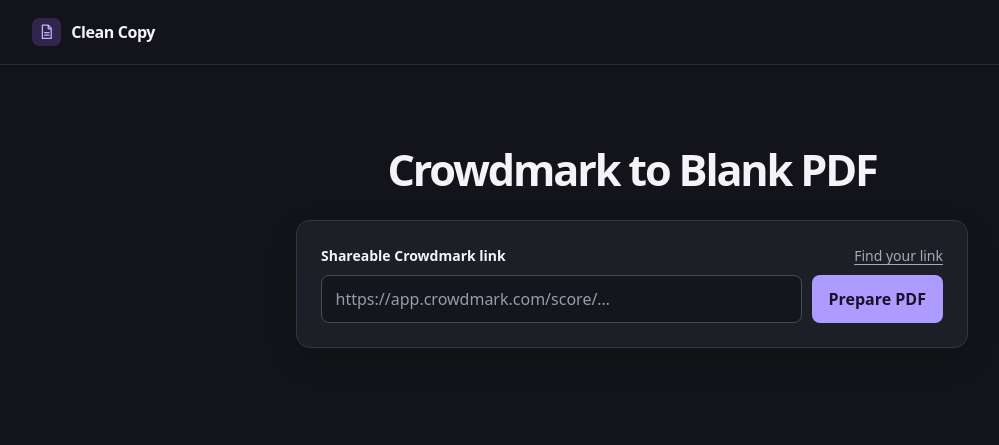
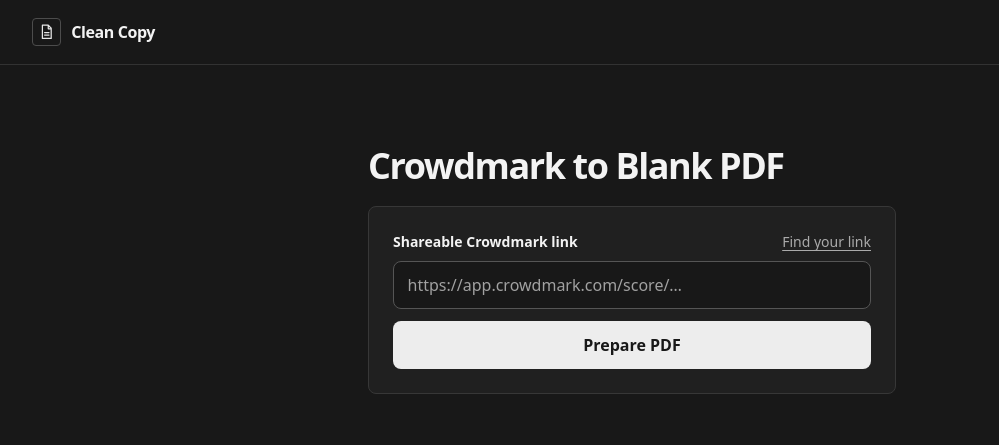
Before and after one commit to Evan-Lowry/blank, a website: page web/index.html in a window 1280 px wide. Shown: the whole page, without its empty margins (8-1007 px from the left). Drawn offline with Linux system fonts and the light colour scheme.

Commit message:
Update Site source

```diff
--- a/web/index.html
+++ b/web/index.html
@@ -8,13 +8,13 @@
 <style>
   :root {
     color-scheme: dark;
-    --background: #131419;
-    --panel: #1d1f27;
-    --field: #15161d;
-    --border: #343743;
-    --text: #f4f4f8;
-    --muted: #a7a9b8;
-    --accent: #ad9bff;
+    --background: #181818;
+    --panel: #202020;
+    --field: #181818;
+    --border: #373737;
+    --text: #f3f3f3;
+    --muted: #aaaaaa;
+    --accent: #ededed;
     font: 100%/1.5 system-ui, sans-serif;
   }
 
@@ -22,7 +22,7 @@
   body { margin: 0; min-height: 100vh; background: var(--background); color: var(--text); }
   [hidden] { display: none !important; }
 
-  .header { border-bottom: 1px solid #2a2c36; }
+  .header { border-bottom: 1px solid #323232; }
   .brand {
     min-height: 4rem;
     max-width: 80rem;
@@ -39,32 +39,30 @@
     place-items: center;
     width: 1.8rem;
     height: 1.8rem;
-    border-radius: .45rem;
-    background: #30264d;
-    color: #c4b5ff;
+    border: 1px solid #4c4c4c;
+    border-radius: .25rem;
+    color: #e6e6e6;
   }
   .mark svg { width: 1.1rem; }
 
   main {
-    width: min(42rem, calc(100% - 2rem));
+    width: min(33rem, calc(100% - 2rem));
     margin-inline: auto;
     padding-block: clamp(2.25rem, 10vh, 6.5rem) 3rem;
   }
   h1 {
-    margin: 0 0 1.6rem;
-    text-align: center;
-    font-size: clamp(1.75rem, 5vw, 2.7rem);
-    font-weight: 750;
-    letter-spacing: -.05em;
+    margin: 0 0 1.25rem;
+    font-size: clamp(1.75rem, 5vw, 2.25rem);
+    font-weight: 650;
+    letter-spacing: -.04em;
     line-height: 1.15;
     text-wrap: balance;
   }
   .panel {
     padding: clamp(1rem, 4vw, 1.5rem);
     border: 1px solid var(--border);
-    border-radius: .85rem;
+    border-radius: .5rem;
     background: var(--panel);
-    box-shadow: 0 12px 28px #0002;
   }
   .field-heading {
     display: flex;
@@ -79,19 +77,19 @@
   label { font-weight: 650; }
   .help { color: var(--muted); text-decoration-thickness: 1px; text-underline-offset: .19em; }
   .help:hover { color: var(--text); }
-  .entry { display: flex; gap: .625rem; }
+  .entry { display: grid; gap: .75rem; }
   input {
-    flex: 1;
+    width: 100%;
     min-width: 0;
     min-height: 3rem;
     padding: .68rem .85rem;
-    border: 1px solid #474a59;
+    border: 1px solid #555555;
     border-radius: .5rem;
     background: var(--field);
     color: var(--text);
     font: inherit;
   }
-  input::placeholder { color: #999bab; }
+  input::placeholder { color: #a1a1a1; }
   button, .download {
     display: inline-flex;
     justify-content: center;
@@ -101,20 +99,20 @@
     border: 1px solid transparent;
     border-radius: .5rem;
     background: var(--accent);
-    color: #17112b;
+    color: #181818;
     font: inherit;
     font-weight: 700;
     text-decoration: none;
     white-space: nowrap;
     cursor: pointer;
   }
-  button:hover, .download:hover { background: #c1b3ff; }
+  button:hover, .download:hover { background: #ffffff; }
   button:disabled { opacity: .7; cursor: wait; }
-  :focus-visible { outline: 2px solid #cabdff; outline-offset: 3px; }
+  :focus-visible { outline: 2px solid #c0c0c0; outline-offset: 3px; }
 
   .status { margin: .85rem 0 0; color: var(--muted); font-size: .875rem; }
   .status:empty { margin: 0; }
-  .status.error { color: #ffacab; }
+  .status.error { color: #ffb2ac; }
   .status.ready {
     position: absolute;
     width: 1px;
@@ -134,7 +132,6 @@
   .result p { margin: .2rem 0 0; color: var(--muted); font-size: .875rem; }
 
   @media (max-width: 34rem) {
-    .entry { flex-direction: column; }
     .result { flex-direction: column; align-items: stretch; }
   }
 </style>
```
